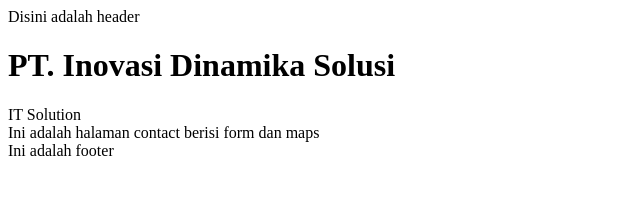
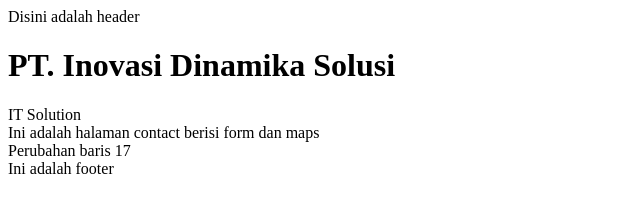
Before and after one commit to dianananda05/CompanyProfile, a plain HTML site: page contact-us.html in a window 1280 px wide. Shown: the whole page, without its empty margins (0-640 px from the left). Drawn offline with Linux system fonts and the light colour scheme.

Commit message:
menambah perubahan

```diff
--- a/contact-us.html
+++ b/contact-us.html
@@ -14,7 +14,7 @@
 
     <div>Ini adalah halaman contact berisi form dan maps</div>
 
-    <form></form>
+    <div>Perubahan baris 17</div>
 
     <footer>Ini adalah footer</footer>
   </body>
```
